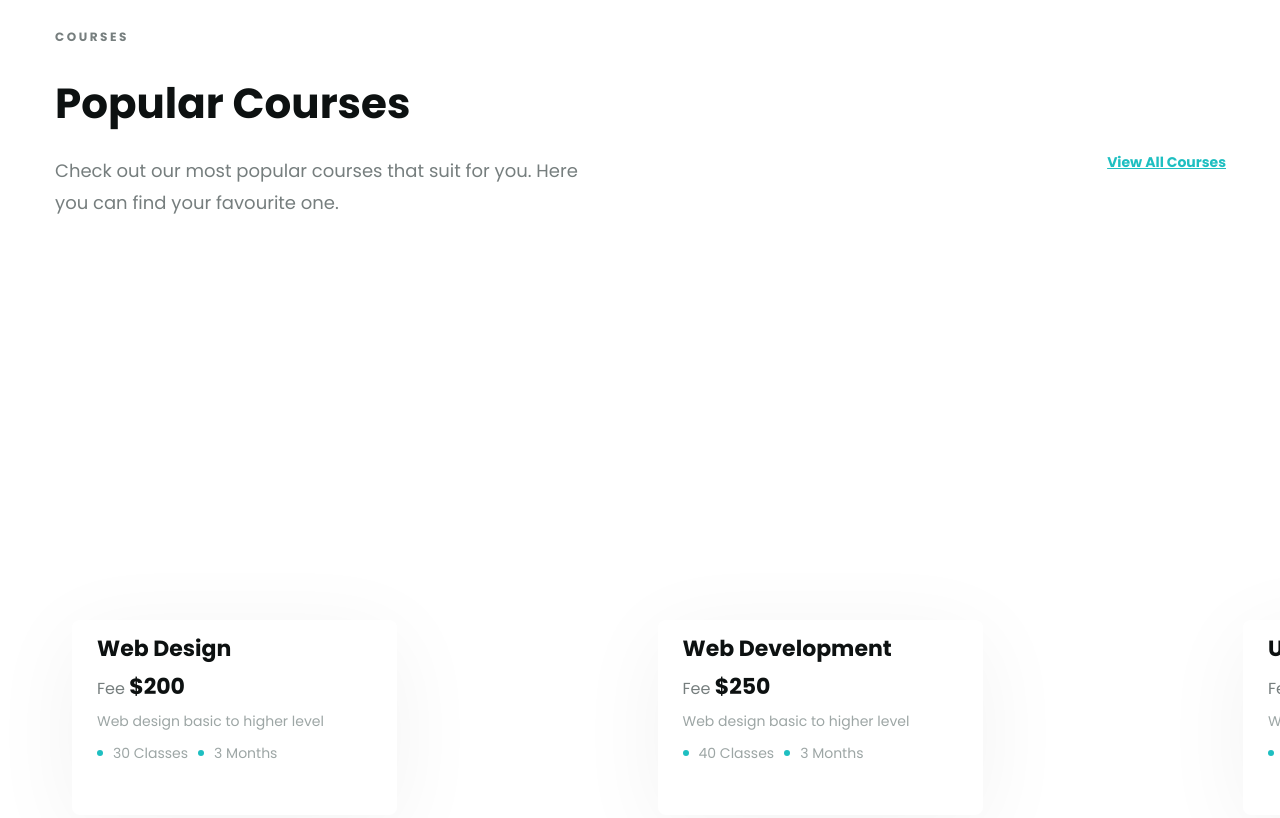
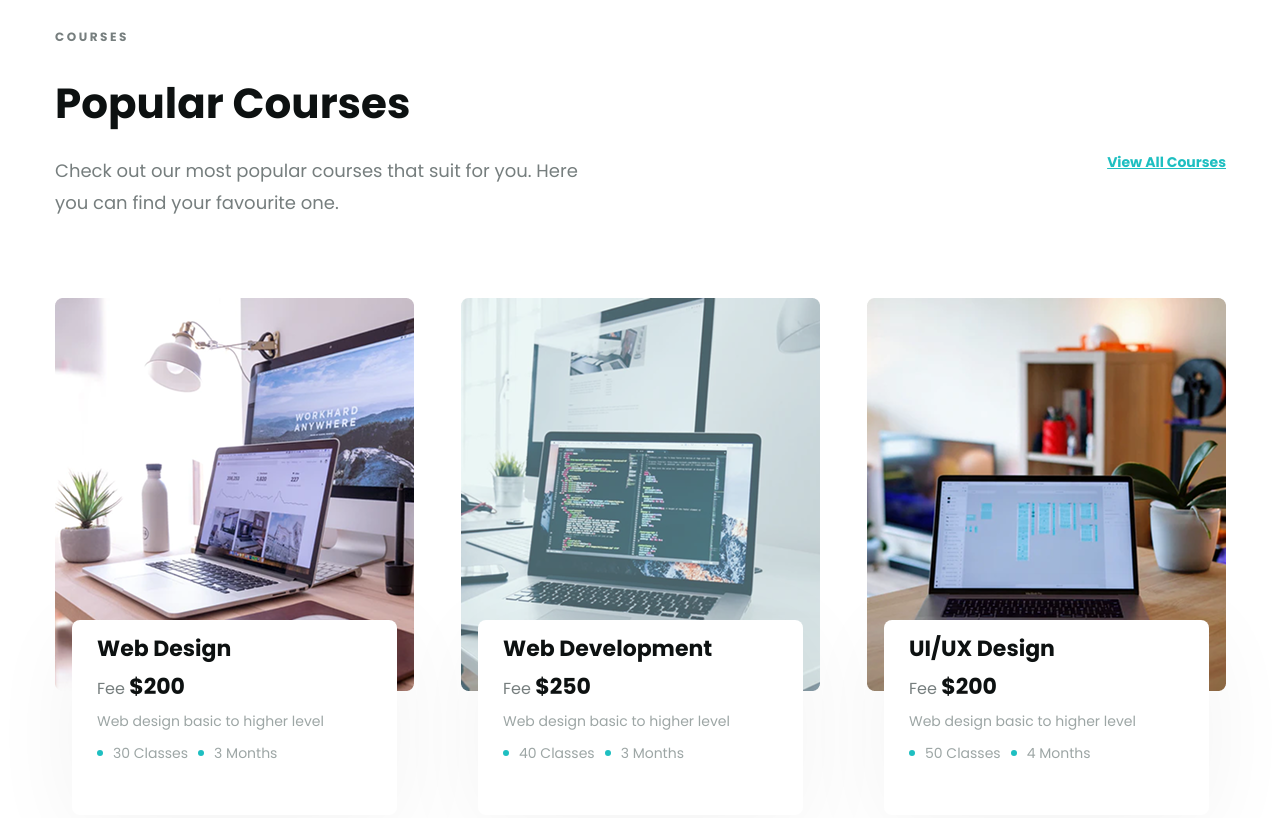
Before and after one commit to vietcao66/Page-Courses-, a plain HTML site: page index.html in a window 1280 px wide. Shown: the part 1645-2463 px from the top of the page. Drawn offline with Linux system fonts and the light colour scheme; the site is published under a folder, as on GitHub Pages, so addresses that start at the root find nothing.

Commit message:
fix picture

```diff
--- a/index.html
+++ b/index.html
@@ -125,7 +125,7 @@
           </div>
           <div class="box">
             <div class="img">
-              <img src="/acess/img/Images (1).png" alt="" />
+              <img src="acess/img/Images (1).png" alt="" />
               <div class="content">
                 <p class="p1">Web Design</p>
                 <p class="p2">Fee <span>$200</span></p>
@@ -139,7 +139,7 @@
               </div>
             </div>
             <div class="img">
-              <img src="/acess/img/Images (3).png" alt="" />
+              <img src="acess/img/Images (3).png" alt="" />
               <div class="content">
                 <p class="p1">Web Development</p>
                 <p class="p2">Fee <span>$250</span></p>
@@ -153,7 +153,7 @@
               </div>
             </div>
             <div class="img">
-              <img src="/acess/img/Images (2).png" alt="" />
+              <img src="acess/img/Images (2).png" alt="" />
               <div class="content">
                 <p class="p1">UI/UX Design</p>
                 <p class="p2">Fee <span>$200</span></p>
```
